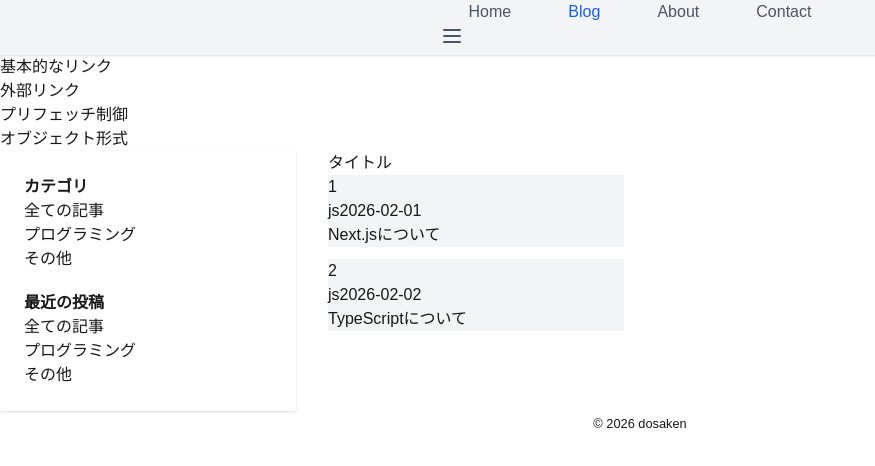
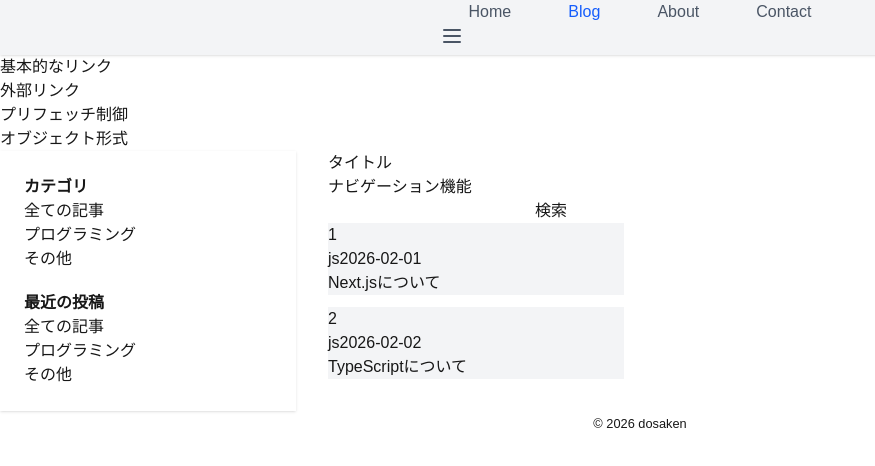
Before and after one commit to mel-sugawara-0821/sofi-test, a Next.js app in the folder my-app/: page /blog in a window 1280 px wide. Shown: the top 466 px of the page, without its empty margins (0-875 px from the left). Built offline with nearby package versions, Linux system fonts and the light colour scheme.

Commit message:
SearchAndNavigationコンポーネント作成（仮）

```diff
--- a/my-app/app/blog/page.tsx
+++ b/my-app/app/blog/page.tsx
@@ -1,3 +1,5 @@
+import SearchAndNavigation from "@/components/SearchAndNavigation"
+
 type Post = {
     id: string,
     title: string,
@@ -34,6 +36,7 @@ export default function Blog() {
                 <div>
                     <h1>タイトル</h1>
                 </div>
+                <SearchAndNavigation />
             </div>
             <div>
                 {posts.map((post) => (
--- /dev/null
+++ b/my-app/components/SearchAndNavigation.tsx
@@ -0,0 +1,35 @@
+'use client'
+
+import { useRouter, useSearchParams, usePathname } from "next/navigation";
+import React, { useState } from "react";
+
+export default function SearchAndNavigation() {
+    const router = useRouter();
+    const searchParam = useSearchParams()
+    const pathnam = usePathname()
+    const [searchTerm, setSearchTerm] = useState(searchParam.get("q") || "")
+
+    const handleSearch = (e: React.FormEvent) => {
+        console.log('handleSearch------')
+        e.preventDefault()
+    }
+
+    const clearSearch = () => {
+        console.log('clearSearch------')
+    }
+
+    return (
+        <div>
+            <h2>ナビゲーション機能</h2>
+            <form onSubmit={handleSearch}>
+                <div>
+                    <input type="text" value={searchTerm} onChange={(e) => setSearchTerm(e.target.value)}/>
+                    <button type="submit">検索</button>
+                    {searchTerm && (
+                        <button onClick={clearSearch}></button>
+                    )}
+                </div>
+            </form>
+        </div>
+    )
+}
```
